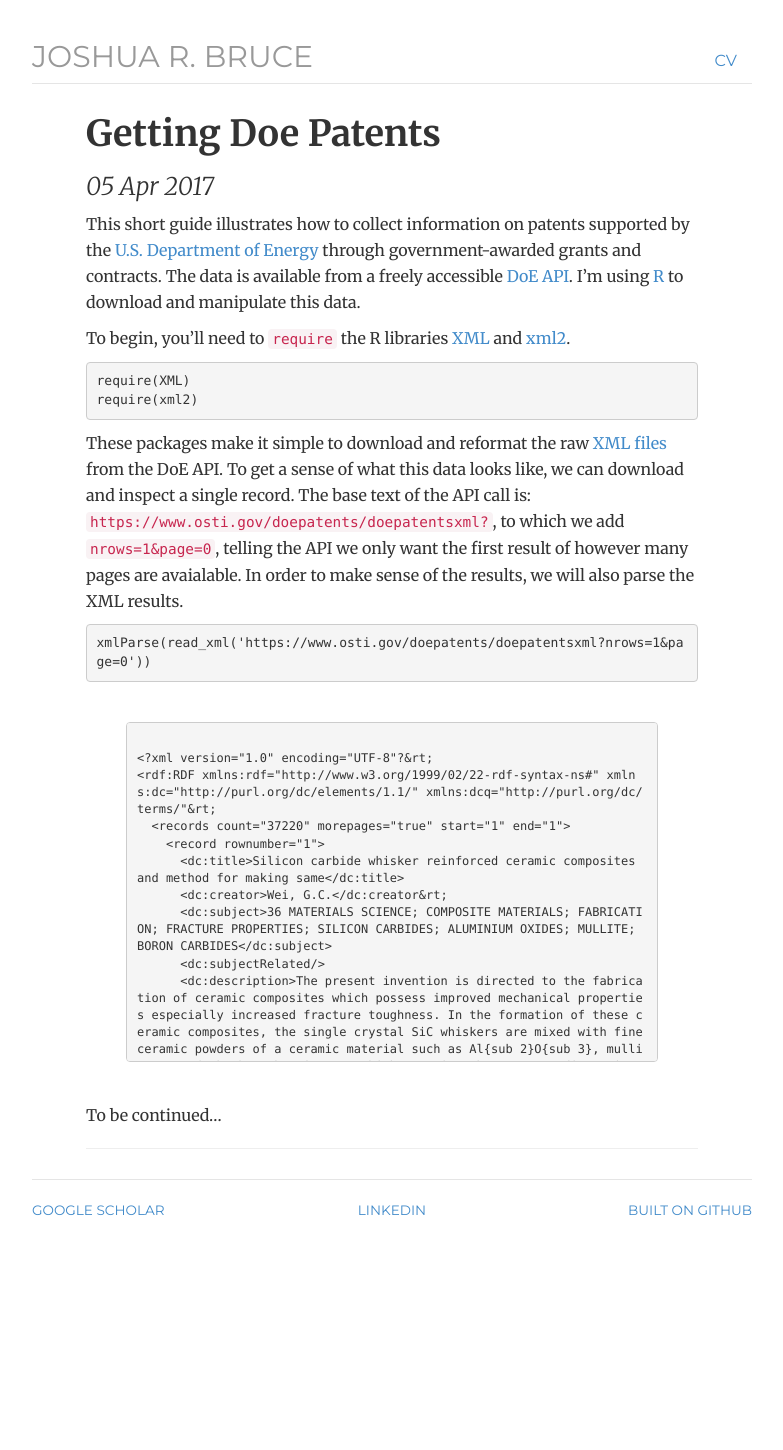
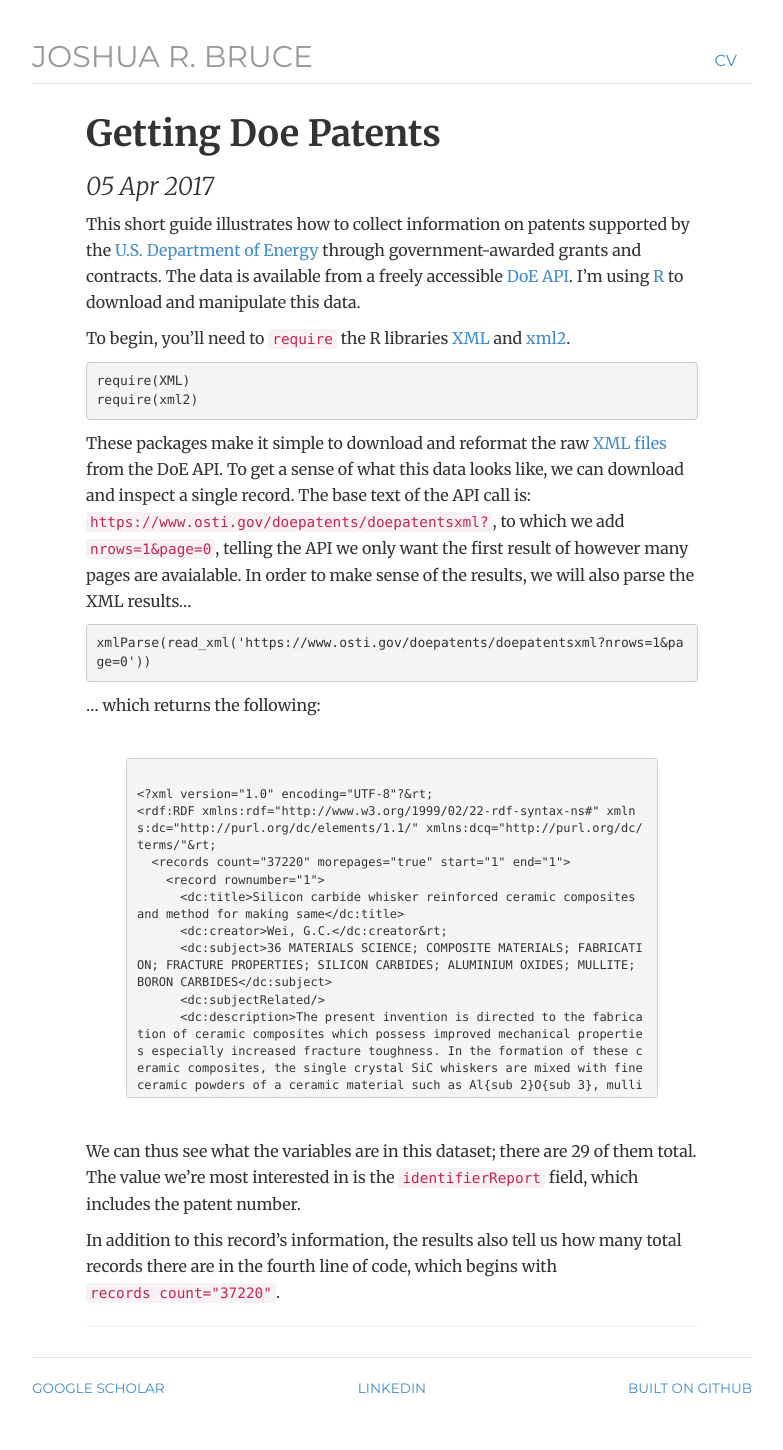
Before and after one commit to joshuarbruce/joshuarbruce.github.io, a Jekyll site: the page built from _posts/2017-04-05-getting-doe-patents.md, in a window 1280 px wide. Shown: the whole page, without its empty margins (248-1031 px from the left). Built offline with Jekyll 4.4.1, drawn with Linux system fonts in a browser that asks for light colours; nearby versions of some CDN libraries; our own code applies the rules of GitHub Pages for plain Markdown files; before the commit the page ends 1272 px from its top, so only the background shows below that.

Commit message:
Update 2017-04-05-getting-doe-patents.md

````diff
--- a/_posts/2017-04-05-getting-doe-patents.md
+++ b/_posts/2017-04-05-getting-doe-patents.md
@@ -7,11 +7,14 @@ require(XML)
 require(xml2)
 ```
 
-These packages make it simple to download and reformat the raw <a href="https://en.wikipedia.org/wiki/XML" target="blank">XML files</a> from the DoE API. To get a sense of what this data looks like, we can download and inspect a single record. The base text of the API call is: <code>ht<i></i>tps://ww<i></i>w.osti.g<i></i>ov/doepatents/doepatentsxml?</code>, to which we add <code>nrows=1&page=0</code>, telling the API we only want the first result of however many pages are avaialable. In order to make sense of the results, we will also parse the XML results.
+These packages make it simple to download and reformat the raw <a href="https://en.wikipedia.org/wiki/XML" target="blank">XML files</a> from the DoE API. To get a sense of what this data looks like, we can download and inspect a single record. The base text of the API call is: <code>ht<i></i>tps://ww<i></i>w.osti.g<i></i>ov/doepatents/doepatentsxml?</code>, to which we add <code>nrows=1&page=0</code>, telling the API we only want the first result of however many pages are avaialable. In order to make sense of the results, we will also parse the XML results...
 
 ```r
 xmlParse(read_xml('https://www.osti.gov/doepatents/doepatentsxml?nrows=1&page=0'))
 ```
+
+... which returns the following:
+
 <pre class="prettyprint pre-scrollable">
 <code>
 &lt;?xml version="1.0" encoding="UTF-8"?&rt;
@@ -52,5 +55,6 @@ xmlParse(read_xml('https://www.osti.gov/doepatents/doepatentsxml?nrows=1&page=0'
 </code>
 </pre>
 
+We can thus see what the variables are in this dataset; there are 29 of them total. The value we're most interested in is the <code>identifierReport</code> field, which includes the patent number.
 
-To be continued...
+In addition to this record's information, the results also tell us how many total records there are in the fourth line of code, which begins with <code>records count="37220"</code>.
````
